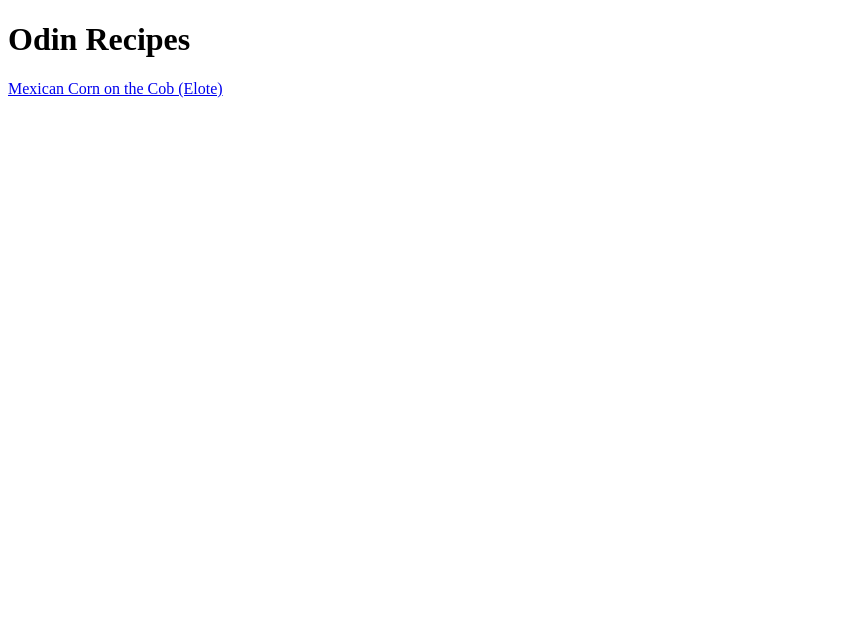
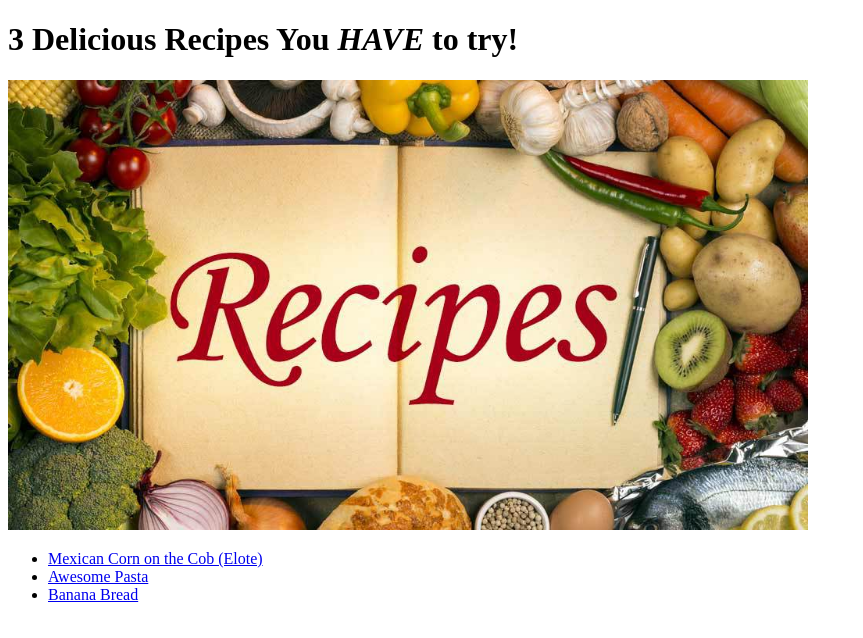
Before and after one commit to Sparktac/odin-recipes, a plain HTML site: page index.html in a window 1280 px wide. Shown: the whole page, without its empty margins (0-863 px from the left). Drawn offline with Linux system fonts and the light colour scheme.

Commit message:
Landing page banner w/ size + workable links

```diff
--- a/index.html
+++ b/index.html
@@ -2,11 +2,18 @@
 <html lang="en">
     <head>
         <meta charset="utf-8">
-        <title>Odin Recipes </title>
+        <title>Odin Recipes</title>
     </head>
 
     <body>
-        <h1>Odin Recipes</h1>
-        <a href="./recipes/elote.html">Mexican Corn on the Cob (Elote)</a>
+        <h1 id="header">3 Delicious Recipes You <em>HAVE</em> to try!</h1>
+        <img src="./images/recipebanner.jpg" alt="recipe banner image" style="width:800px;height:450px;">
+        <div>
+            <ul>
+                <li><a href="./recipes/elote.html">Mexican Corn on the Cob (Elote)</a></li>
+                <li><a href="./recipes/awesomepasta.html">Awesome Pasta</a></li>
+                <li><a href="./recipes/bananabread.html">Banana Bread</a></li>
+            </ul>
+        </div>
     </body>
 </html>
```
Also changed, not shown: images/recipebanner.jpg (added).
